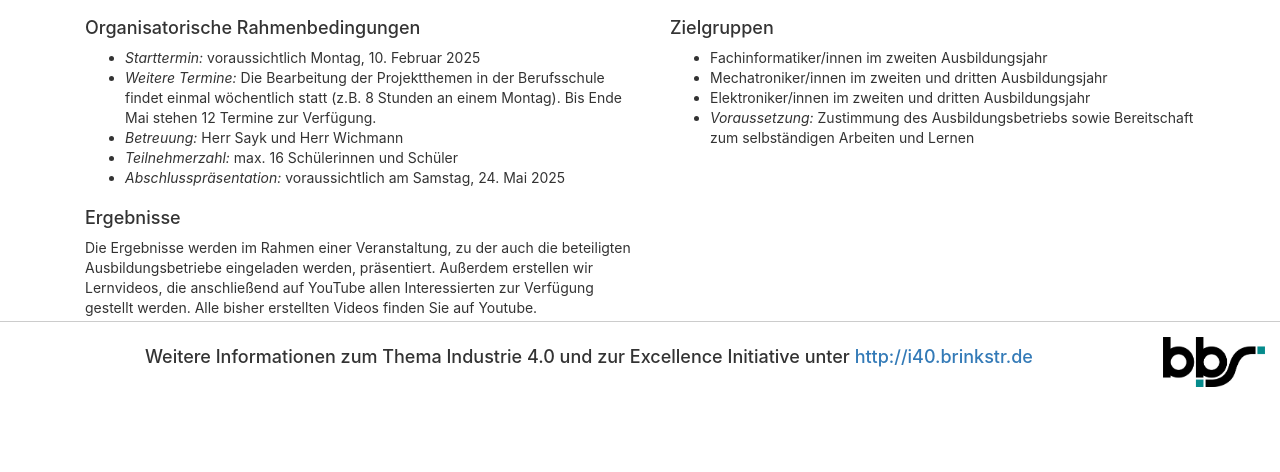
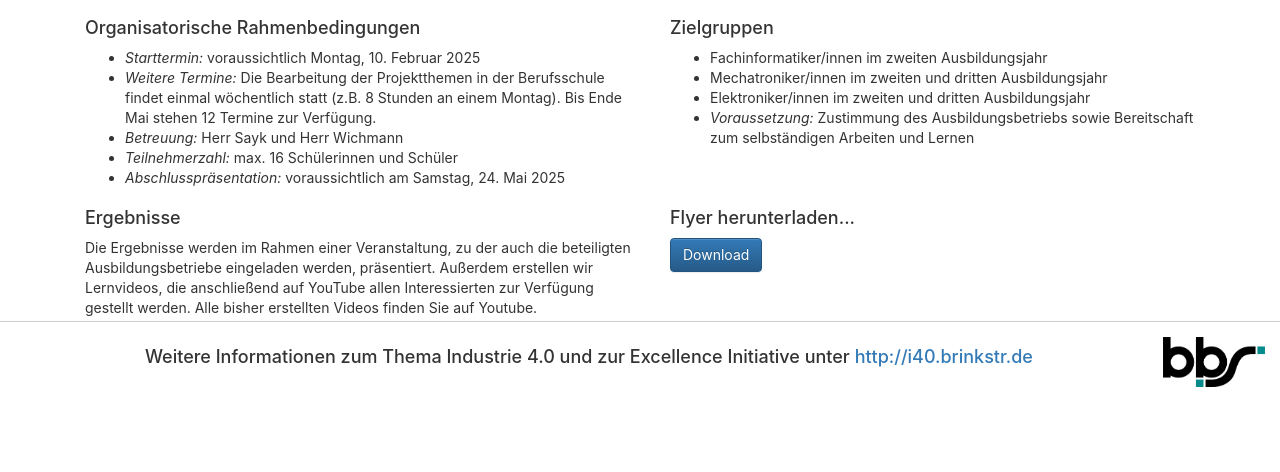
Before and after one commit to wichmann/evreg, a Flask app: page / in a window 1280 px wide. Shown: the part 398-870 px from the top of the page. Run offline with Flask 3, Linux system fonts and the light colour scheme; some libraries are stand-ins or nearby versions.

Commit message:
Add PDF with flyer and link to it on info page.

```diff
--- a/app.py
+++ b/app.py
@@ -103,6 +103,11 @@ def contact():
 @app.route('/impressum', methods=['GET'])
 def impressum():
     return render_template('templates/impressum.html')
+
+
+@app.route('/flyer', methods=['GET'])
+def download_flyer():
+    return send_file('static/flyer.pdf')
 
 
 @app.route('/list', methods=['GET'])
--- a/templates/info.html
+++ b/templates/info.html
@@ -89,6 +89,14 @@
         </div>
       </div>
     </div>
+    <div class="col-sm-6">
+      <div class="card bg-light border-secondary">
+        <div class="card-body">
+          <h4 class="card-title">Flyer herunterladen...</h4>
+          <a target="_blank" href="flyer" class="btn btn-primary">Download</a>
+        </div>
+      </div>
+    </div>
   </div>
   {% if config['ENLIST_OPEN'] %}
   <div class="register-block">
```
Also changed, not shown: 1 other file.
